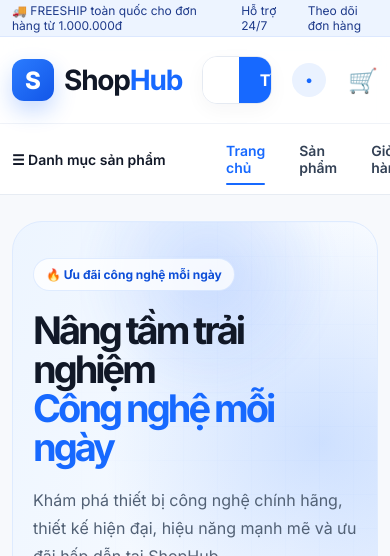
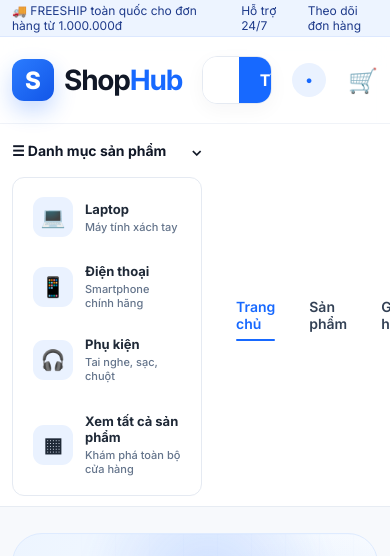
Before and after one commit to woan1/NHOM_BX, a React app in the folder frontend/: page / in a window 390 px wide. Shown: the top 556 px of the page. Built offline with nearby package versions, Linux system fonts and the light colour scheme; no server answers; the HTML template or start-up script is replaced by a standard one.

Commit message:
Update category menu and mobile product section

```diff
--- a/frontend/src/HomePage.css
+++ b/frontend/src/HomePage.css
@@ -2336,3 +2336,154 @@ a {
       );
   }
 }
+
+
+/* ===== CATEGORY DROPDOWN MENU ===== */
+.category-menu-wrapper {
+  position: relative;
+  display: flex;
+  align-items: center;
+}
+
+.main-nav .category-menu {
+  min-width: 190px;
+  padding: 18px 0;
+  display: inline-flex;
+  align-items: center;
+  gap: 8px;
+  color: var(--text);
+  font-weight: 700;
+}
+
+.category-menu-chevron {
+  margin-left: 2px;
+  font-size: 14px;
+  transition: transform 0.22s ease;
+}
+
+.category-menu-wrapper:hover .category-menu-chevron {
+  transform: rotate(180deg);
+}
+
+.category-dropdown {
+  position: absolute;
+  top: calc(100% - 2px);
+  left: 0;
+  z-index: 3000;
+  width: 280px;
+  padding: 10px;
+  display: flex;
+  flex-direction: column;
+  gap: 4px;
+  background: #fff;
+  border: 1px solid var(--border);
+  border-radius: 16px;
+  box-shadow: 0 18px 45px rgba(15, 23, 42, 0.14);
+
+  opacity: 0;
+  visibility: hidden;
+  pointer-events: none;
+  transform: translateY(10px);
+  transition:
+    opacity 0.2s ease,
+    transform 0.2s ease,
+    visibility 0.2s ease;
+}
+
+.category-menu-wrapper:hover .category-dropdown,
+.category-menu-wrapper:focus-within .category-dropdown {
+  opacity: 1;
+  visibility: visible;
+  pointer-events: auto;
+  transform: translateY(0);
+}
+
+.category-dropdown a {
+  position: relative;
+  min-height: 64px;
+  padding: 11px 12px !important;
+  display: flex;
+  align-items: center;
+  gap: 12px;
+  color: #1f2937 !important;
+  border-radius: 12px;
+  transition:
+    background 0.2s ease,
+    color 0.2s ease,
+    transform 0.2s ease;
+}
+
+.category-dropdown a::after {
+  display: none !important;
+}
+
+.category-dropdown a:hover {
+  color: var(--primary) !important;
+  background: #f3f7ff;
+  transform: translateX(3px);
+}
+
+.category-dropdown-icon {
+  width: 40px;
+  height: 40px;
+  display: grid;
+  place-items: center;
+  flex-shrink: 0;
+  font-size: 20px;
+  background: var(--primary-soft);
+  border-radius: 11px;
+}
+
+.category-dropdown a div {
+  display: flex;
+  flex-direction: column;
+  min-width: 0;
+}
+
+.category-dropdown a strong {
+  font-size: 13px;
+  font-weight: 700;
+}
+
+.category-dropdown a small {
+  margin-top: 3px;
+  color: var(--muted);
+  font-size: 11px;
+  font-weight: 500;
+}
+
+.category-dropdown-all {
+  margin-top: 4px;
+  border-top: 1px solid var(--border);
+  border-radius: 0 0 12px 12px !important;
+}
+
+@media (max-width: 900px) {
+  .category-menu-wrapper {
+    width: 100%;
+    display: block;
+  }
+
+  .main-nav .category-menu {
+    width: 100%;
+    justify-content: space-between;
+  }
+
+  .category-dropdown {
+    position: static;
+    width: 100%;
+    margin: 0 0 10px;
+    padding: 8px;
+    box-shadow: none;
+    border-radius: 12px;
+
+    opacity: 1;
+    visibility: visible;
+    pointer-events: auto;
+    transform: none;
+  }
+
+  .category-dropdown a {
+    min-height: 58px;
+  }
+}
--- a/frontend/src/HomePage.jsx
+++ b/frontend/src/HomePage.jsx
@@ -306,9 +306,63 @@ function HomePage() {
 
         <div className="nav-wrap">
           <nav className={`container main-nav ${menuOpen ? "open" : ""}`}>
-            <Link className="category-menu" to="/products">
+            <div className="category-menu-wrapper">
+              <button
+                type="button"
+                className="category-menu"
+                aria-label="Danh mục sản phẩm"
+              >
                 ☰ Danh mục sản phẩm
+                <span className="category-menu-chevron">⌄</span>
+              </button>
+
+              <div className="category-dropdown">
+                <Link
+                  to="/products?category=Laptop"
+                  onClick={() => setMenuOpen(false)}
+                >
+                  <span className="category-dropdown-icon">💻</span>
+                  <div>
+                    <strong>Laptop</strong>
+                    <small>Máy tính xách tay</small>
+                  </div>
                 </Link>
+
+                <Link
+                  to="/products?category=Phone"
+                  onClick={() => setMenuOpen(false)}
+                >
+                  <span className="category-dropdown-icon">📱</span>
+                  <div>
+                    <strong>Điện thoại</strong>
+                    <small>Smartphone chính hãng</small>
+                  </div>
+                </Link>
+
+                <Link
+                  to="/products?category=Accessory"
+                  onClick={() => setMenuOpen(false)}
+                >
+                  <span className="category-dropdown-icon">🎧</span>
+                  <div>
+                    <strong>Phụ kiện</strong>
+                    <small>Tai nghe, sạc, chuột</small>
+                  </div>
+                </Link>
+
+                <Link
+                  to="/products"
+                  className="category-dropdown-all"
+                  onClick={() => setMenuOpen(false)}
+                >
+                  <span className="category-dropdown-icon">▦</span>
+                  <div>
+                    <strong>Xem tất cả sản phẩm</strong>
+                    <small>Khám phá toàn bộ cửa hàng</small>
+                  </div>
+                </Link>
+              </div>
+            </div>
 
             <Link className="active" to="/" onClick={() => setMenuOpen(false)}>
               Trang chủ
@@ -730,21 +784,42 @@ function HomePage() {
             </article>
 
             <div className="mini-product-grid">
-              {(phoneProducts.length
-                ? phoneProducts
-                : accessoryProducts.length
-                ? accessoryProducts
-                : products.slice(0, 4)
-              ).map((product) => (
-                <article className="mini-product-card" key={`phone-${product.id}`}>
+              {[
+                ...phoneProducts,
+                ...accessoryProducts.filter(
+                  (accessory) =>
+                    !phoneProducts.some((phone) => phone.id === accessory.id)
+                ),
+                ...products.filter(
+                  (product) =>
+                    !phoneProducts.some((phone) => phone.id === product.id) &&
+                    !accessoryProducts.some(
+                      (accessory) => accessory.id === product.id
+                    )
+                ),
+              ]
+                .slice(0, 2)
+                .map((product) => (
+                  <article
+                    className="mini-product-card"
+                    key={`phone-${product.id}`}
+                  >
                     <Link to={`/products/${product.id}`}>
                       <img
-                      src={product.image_url || product.image || FALLBACK_IMAGE}
+                        src={
+                          product.image_url ||
+                          product.image ||
+                          FALLBACK_IMAGE
+                        }
                         alt={product.name}
                         onError={handleImageError}
                       />
                     </Link>
-                  <Link to={`/products/${product.id}`}>{product.name}</Link>
+
+                    <Link to={`/products/${product.id}`}>
+                      {product.name}
+                    </Link>
+
                     <strong>
                       {Number(product.price || 0).toLocaleString("vi-VN")}đ
                     </strong>
```
Lines whose indentation alone changed are shown as unchanged.
